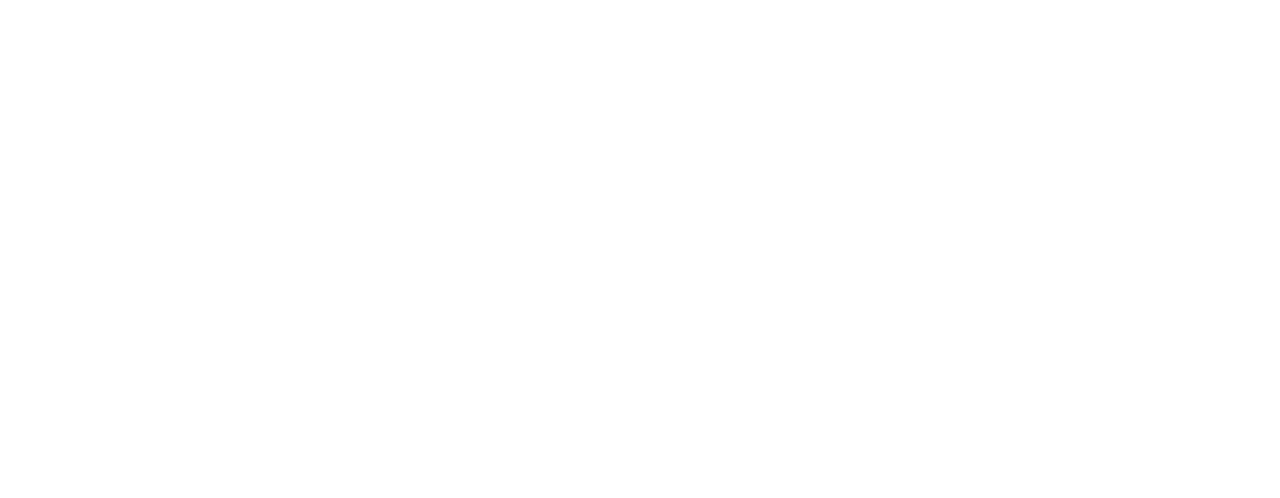
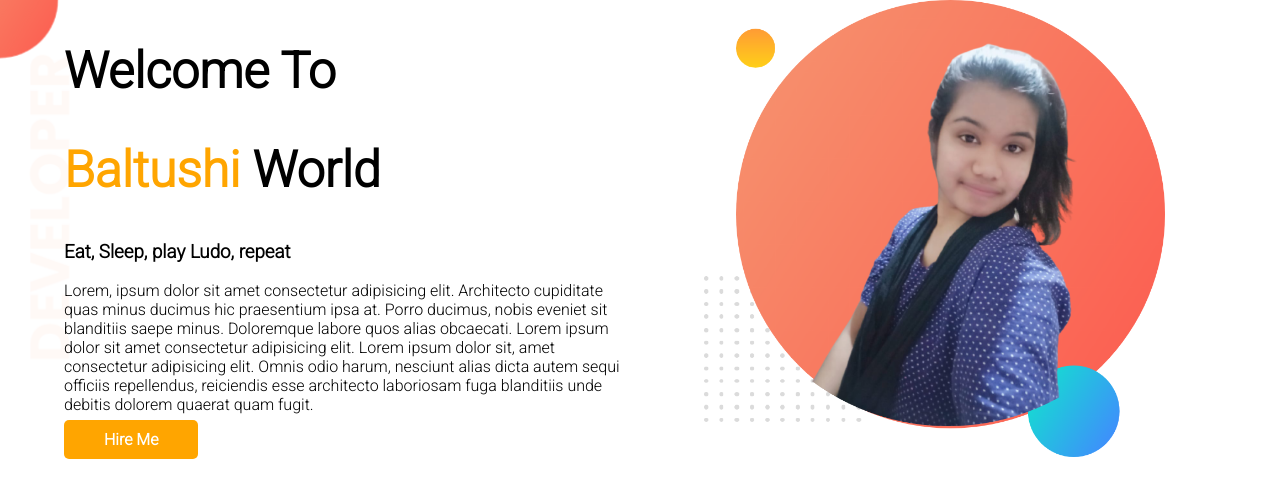
Before and after one commit to shalauddinnayans/Baltush, a plain HTML site: page index.html in a window 1280 px wide. Drawn offline with Linux system fonts and the light colour scheme.

Commit message:
1st section added

```diff
--- a/index.html
+++ b/index.html
@@ -5,9 +5,23 @@
     <meta http-equiv="X-UA-Compatible" content="IE=edge">
     <meta name="viewport" content="width=device-width, initial-scale=1.0">
     <link rel="stylesheet" href="style.css">
-    <title>Document</title>
+    <link rel="preconnect" href="https://fonts.googleapis.com">
+<link rel="preconnect" href="https://fonts.gstatic.com" crossorigin>
+<link href="https://fonts.googleapis.com/css2?family=Roboto:wght@300&display=swap" rel="stylesheet">
+    <title>Baltush</title>
 </head>
 <body>
+    <section class="top-banner">
+        <div class="half-width">
+            <h1>Welcome To</h1>
+               <h1><Span class="orange-color">Baltushi</Span> World</h1>
+                <h3>Eat, Sleep, play Ludo, repeat</h3>
+                <p>Lorem, ipsum dolor sit amet consectetur adipisicing elit. Architecto cupiditate quas minus ducimus hic praesentium ipsa at. Porro ducimus, nobis eveniet sit blanditiis saepe minus. Doloremque labore quos alias obcaecati. Lorem ipsum dolor sit amet consectetur adipisicing elit. Lorem ipsum dolor sit, amet consectetur adipisicing elit. Omnis odio harum, nesciunt alias dicta autem sequi officiis repellendus, reiciendis esse architecto laboriosam fuga blanditiis unde debitis dolorem quaerat quam fugit.</p>
+                <a class="link-button" href="www.facebook.com" target="_blank">Hire Me</a>
+
+        </div>
+        <div class="half-width"><img src="images/my-bg22.png" alt=""></div>
+    </section>
 
 </body>
 </html>
--- a/style.css
+++ b/style.css
@@ -0,0 +1,33 @@
+body {
+  font-family: "Roboto", sans-serif;
+  margin: 0;
+}
+h1 {
+  font-size: 50px;
+}
+.orange-color {
+  color: orange;
+}
+section {
+  display: flex;
+}
+.half-width {
+  width: 50%;
+  padding-left: 5%;
+}
+.half-width img {
+  width: 80%;
+}
+.link-button {
+  text-decoration: none;
+  background-color: orange;
+  padding: 10px 40px;
+  border-radius: 5px;
+  background-image: linear-gradient(orange tomato);
+  color: white;
+  font-weight: 700;
+}
+.top-banner {
+  background-image: url(images/top-banner.png);
+  background-repeat: no-repeat;
+}
```
Also changed, not shown: images/dream-bg.png (added), images/exp-bg.png (added), images/my-bg.png (added), images/my-bg2.png (added), images/my-bg22.png (added), images/top-banner.png (added).
